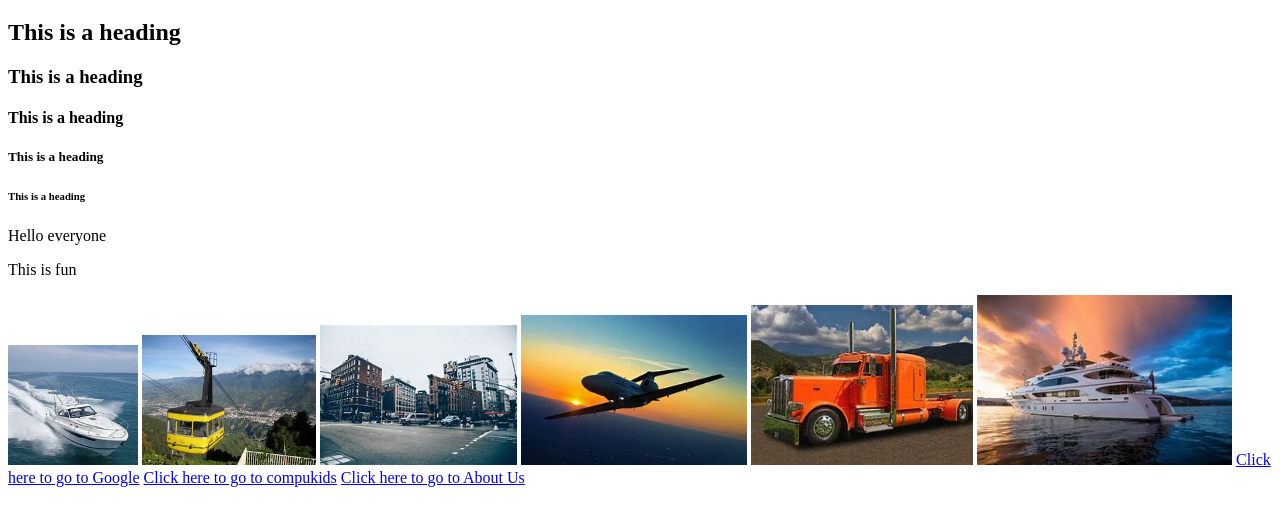
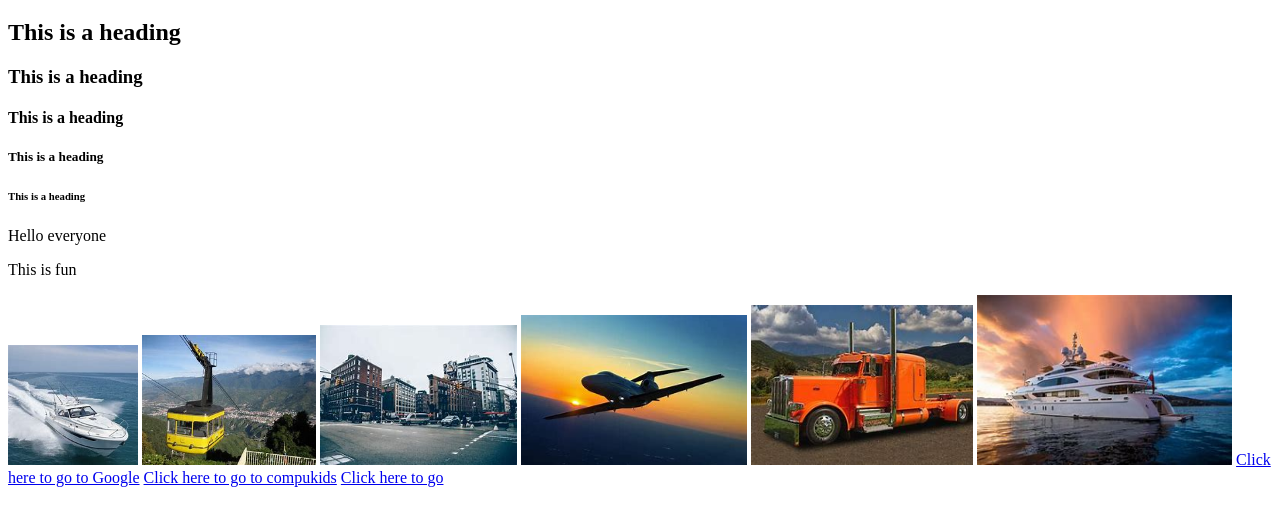
Before and after one commit to Lindicpu/My-Lindicpu-store, a plain HTML site: page index.html in a window 1280 px wide. Shown: the part 61-586 px from the top of the page. Drawn offline with Linux system fonts and the light colour scheme.

Commit message:
Update index.html

```diff
--- a/index.html
+++ b/index.html
@@ -21,6 +21,6 @@
 
      <a href="https://www.bing.com/ck/a?!&&p=26d0f41dfcf898c1a2ae491f2e4cc9b09211a95a9b6cab061450aa18a2203698JmltdHM9MTc0NjgzNTIwMA&ptn=3&ver=2&hsh=4&fclid=017d4442-e9a6-6d27-02fc-57bce8856cc6&psq=www.google.com+search+bar&u=a1aHR0cHM6Ly93d3cuZ29vZ2xlLmNvbS94aHRtbC9zZWFyY2g&ntb=1">Click here to go to Google</a>
      <a href="https://www.bing.com/ck/a?!&&p=992aa66d1ee91e6c530df87024a827e1c5348f158ac47c136aa14198611c7948JmltdHM9MTc0NjgzNTIwMA&ptn=3&ver=2&hsh=4&fclid=017d4442-e9a6-6d27-02fc-57bce8856cc6&psq=compu+kids&u=a1aHR0cHM6Ly93d3cuY29tcHUta2lkcy5jby56YS8&ntb=1">Click here to go to compukids</a>
-     <a href="about.html">Click here to go to About Us</a>
+     <a href="about.html">Click here to go </a>
     </body>
 </html>
```
